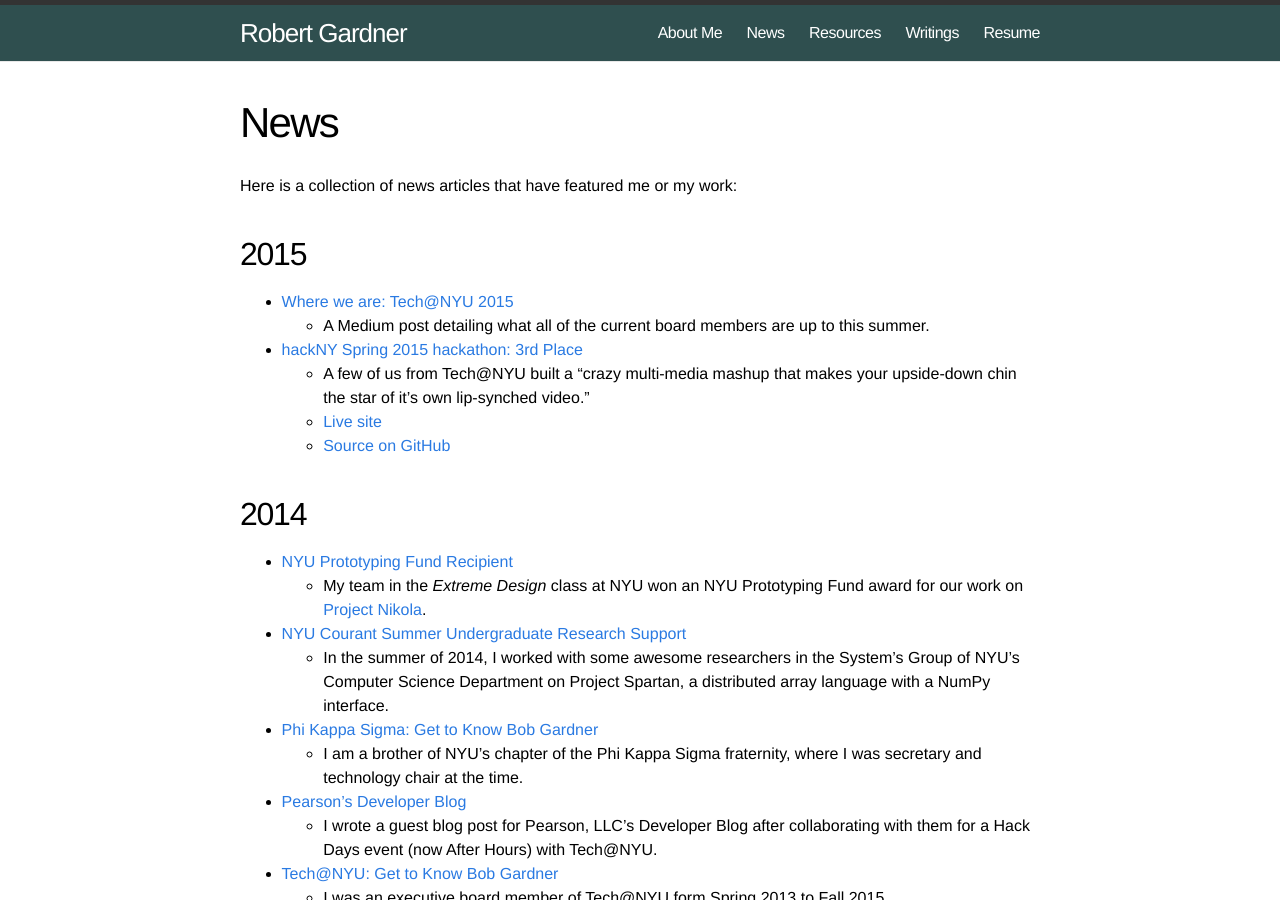
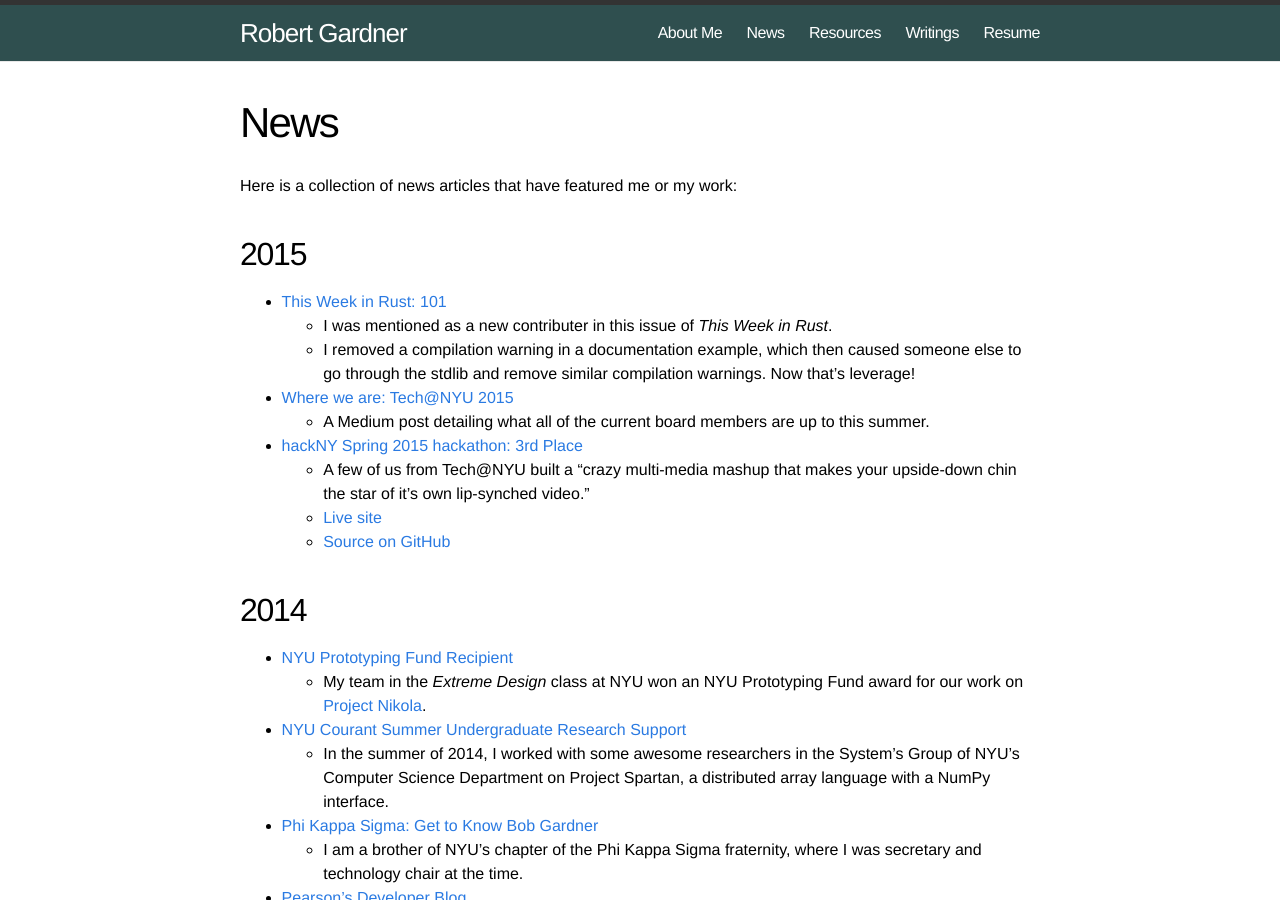
Before and after one commit to rgardner/rgardner.github.io, a Jekyll site: the page built from news.md, in a window 1280 px wide and 900 px high. Built offline with Jekyll 4.4.1, drawn with Linux system fonts in a browser that asks for light colours; comment, search, counter and statistics services are not loaded.

Commit message:
Add This Week in Rust to news

```diff
--- a/news.md
+++ b/news.md
@@ -7,6 +7,12 @@ permalink: /news/
 Here is a collection of news articles that have featured me or my work:
 
 ## 2015
+- [This Week in Rust:
+101](http://this-week-in-rust.org/blog/2015/10/19/this-week-in-rust-101/)
+  + I was mentioned as a new contributer in this issue of *This Week in Rust*.
+  + I removed a compilation warning in a documentation example, which then
+    caused someone else to go through the stdlib and remove similar compilation
+    warnings. Now that's leverage!
 - [Where we are: Tech@NYU
 2015](https://medium.com/@TechatNYU/where-we-are-tech-nyu-2015-a5916a25fbfa)
   + A Medium post detailing what all of the current board members are up to
```
